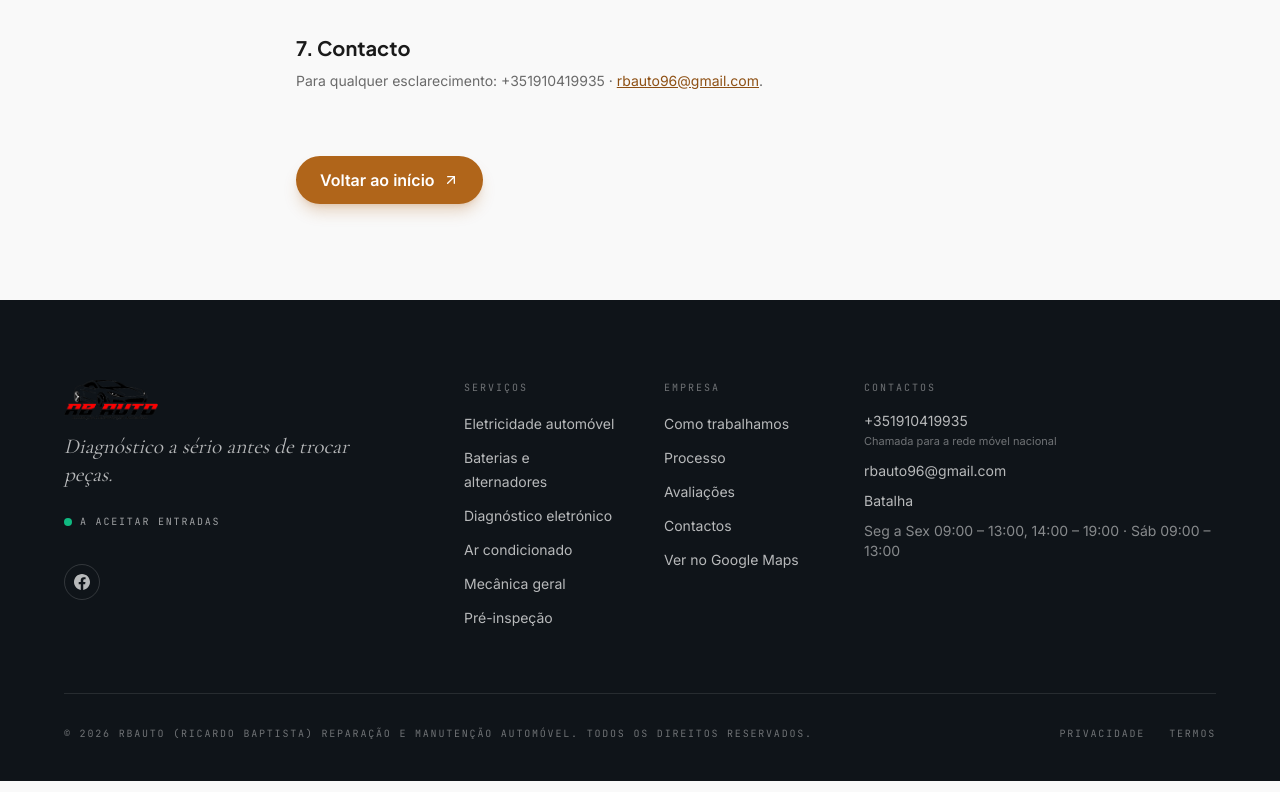
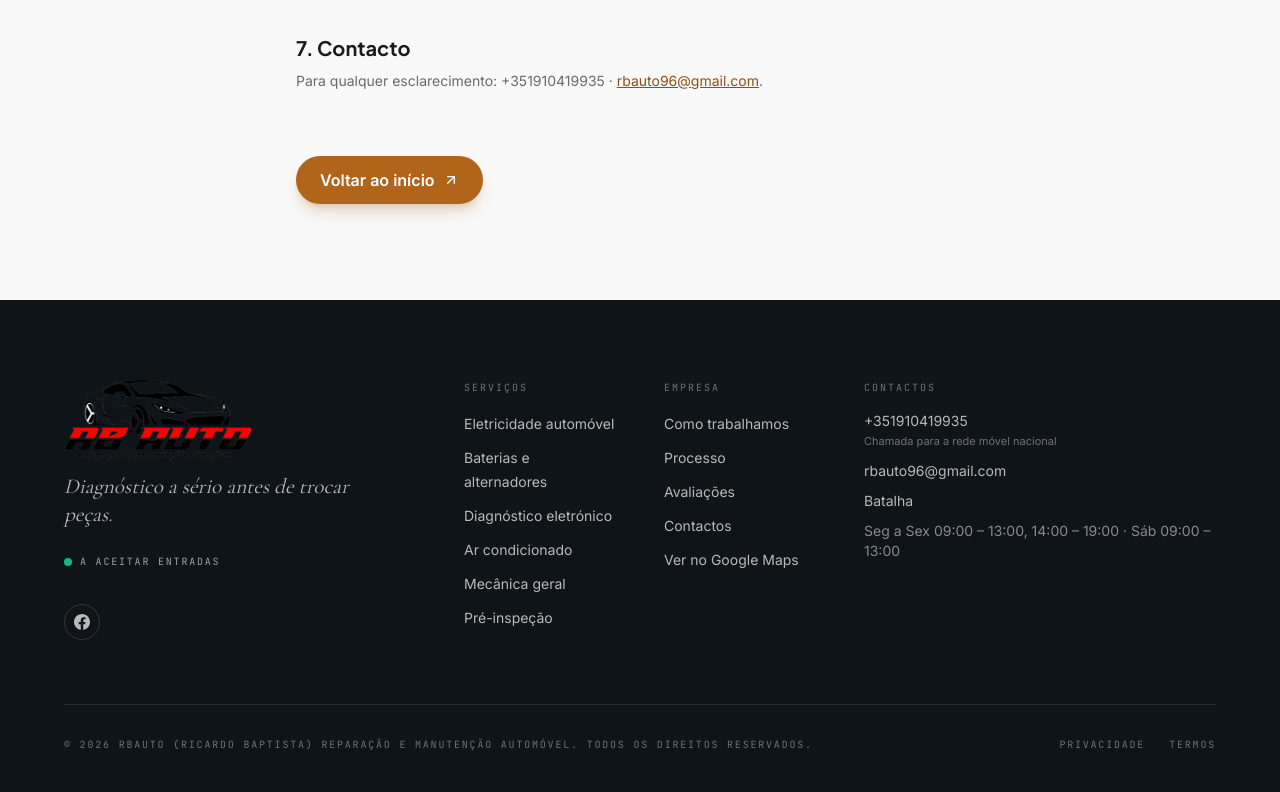
Before and after one commit to Napster13Nord/rbauto-ricardo-baptista-reparacao-site, a Next.js app: page /termos in a window 1280 px wide. Shown: the part 1092-1884 px from the top of the page. Built offline with nearby package versions, Linux system fonts and the light colour scheme.

Commit message:
chore: reejetado do motor (/12-oficina-auto/rbauto-ricardo-baptista-reparacao)

```diff
--- a/components/site/Site.jsx
+++ b/components/site/Site.jsx
@@ -247,16 +247,19 @@ function GoogleRatingBadge({ className = '' }) {
 // do círculo da cor primária. Um negócio que já tem marca própria não quer ver
 // um símbolo genérico no cimo do site dele.
 //
-// Do `dim` só se aproveita a altura: quase todos estes logótipos trazem o nome
-// lá dentro e são largos, e o quadrado encolhia-os até não se lerem. A altura é
-// que tem de bater certo com o texto ao lado, a largura que venha.
-export function Marca({ dim = 'h-9 w-9', ring = false }) {
+// O `dim` é a medida do ícone do nicho: um quadrado ao lado do nome escrito.
+// Um logótipo do negócio não cabe lá — é largo, traz o nome lá dentro, e à
+// altura do ícone o nome dentro dele fica com uns dez pixéis e não se lê.
+//
+// Por isso tem medida própria e mais alta, que é o espaço que o nome escrito
+// deixou de ocupar ao lado. A largura vem da forma do ficheiro; o `max-w` só
+// trava um logótipo muito comprido antes de ele empurrar o menu.
+export function Marca({ dim = 'h-9 w-9', logoDim = 'h-14 sm:h-16', ring = false }) {
   const { BRAND, LogoIcon } = useSite()
   if (BRAND.logo) {
-    const altura = dim.split(' ').find((c) => c.startsWith('h-')) ?? 'h-9'
     return (
-      <span className={`relative flex ${altura} items-center shrink-0`}>
-        <img src={BRAND.logo} alt={BRAND.name} className="h-full w-auto max-w-[13rem] object-contain" />
+      <span className={`relative flex ${logoDim} items-center shrink-0`}>
+        <img src={BRAND.logo} alt={BRAND.name} className="h-full w-auto max-w-[15rem] object-contain" />
       </span>
     )
   }
@@ -1809,7 +1812,7 @@ export function Footer() {
               partir daí. Os irmãos trazem tamanho próprio e não são afetados. */}
           <div className="lg:col-span-2 flex flex-col gap-3 text-lg">
             <div className="flex items-center gap-2">
-              <Marca dim="h-10 w-10" />
+              <Marca dim="h-10 w-10" logoDim="h-20" />
               <span className={`font-display font-bold text-2xl ${BRAND.logo ? 'sr-only' : ''}`}>
                 {BRAND.name}
               </span>
```
